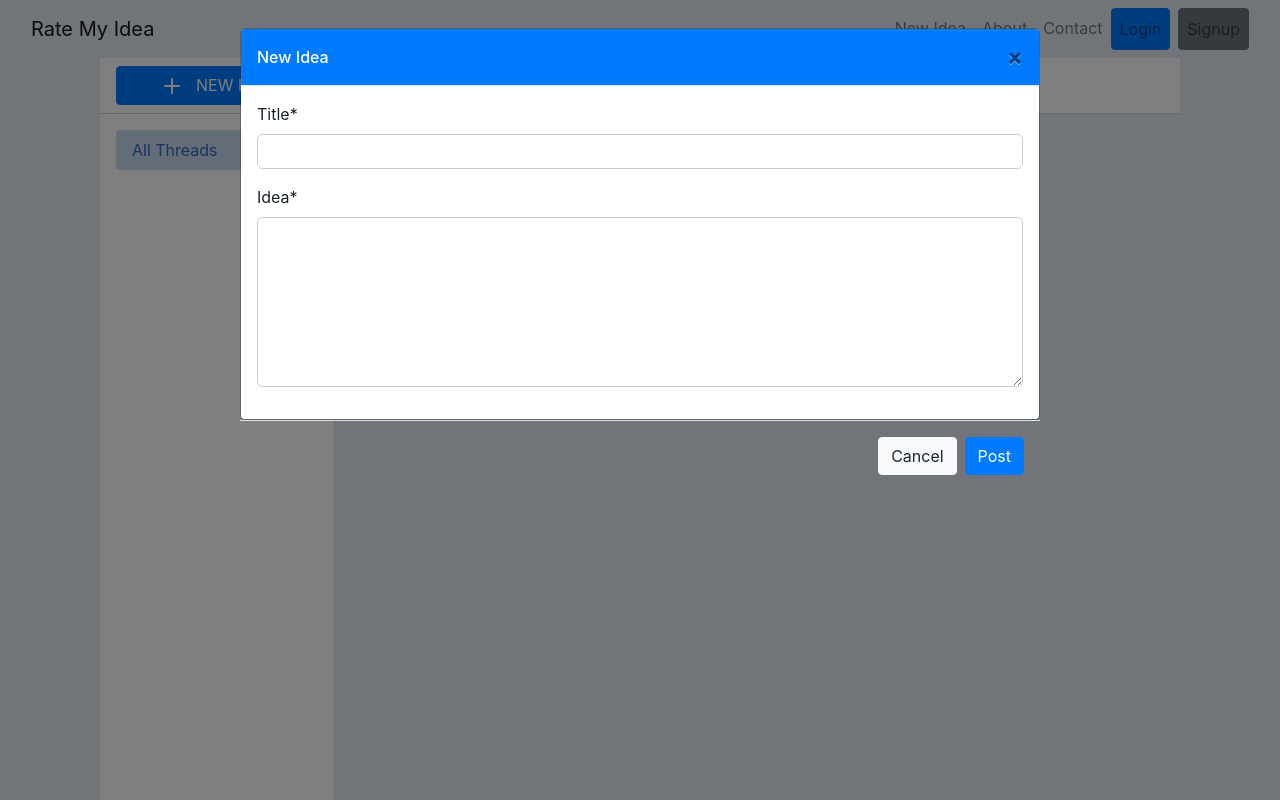
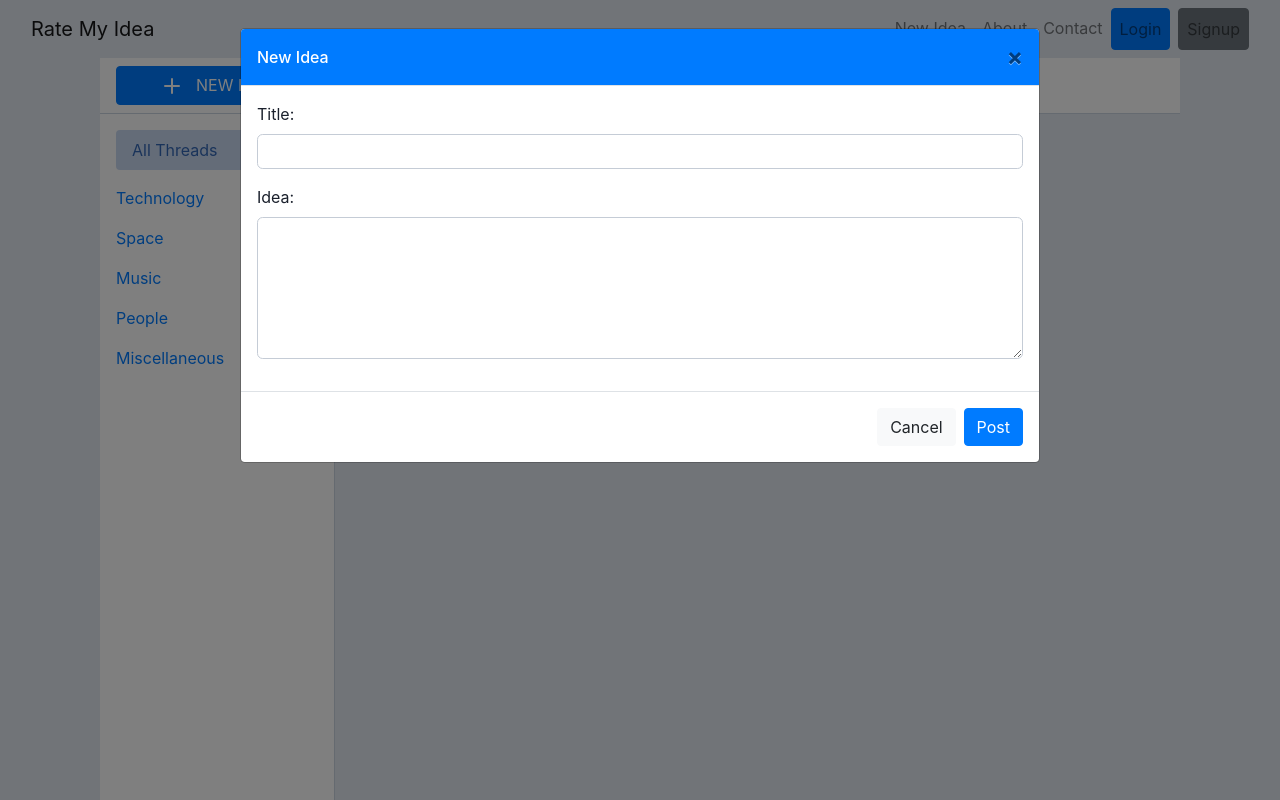
Before and after one commit to JackPflaum/RateMyIdea, a Django app: page / in a window 1280 px wide, after a click on "NEW IDEA". Run offline with Django 4.2, Linux system fonts and the light colour scheme; data that the repository does not hold is empty; some libraries are stand-ins or nearby versions.

Commit message:
Replaced Django forms with manual integration of input fields because Django forms wasn't wokring with the bootstrap modal.

```diff
--- a/RateMyIdea/ideas/views.py
+++ b/RateMyIdea/ideas/views.py
@@ -82,8 +82,7 @@ def home(request):
     # combine data into one set for easier access in template
     combined_data_set = zip(ideas_list, number_of_votes, number_of_comments)
 
-    form = NewIdeaForm()
-    context = {'ideas': combined_data_set, 'pages': pages, 'form': form, 'sort_option': sort_option}
+    context = {'ideas': combined_data_set, 'pages': pages, 'sort_option': sort_option}
     return render(request, 'home.html', context)
 
 
--- a/RateMyIdea/templates/home.html
+++ b/RateMyIdea/templates/home.html
@@ -31,11 +31,11 @@
                                     <div class="simplebar-content" style="padding: 16px;">
                                         <nav class="nav nav-pills nav-gap-y-1 flex-column">
                                             <a href="#" class="nav-link nav-link-faded has-icon active">All Threads</a>
-                                            {% if topics %}
-                                                {% for topic in topics %}
-                                                <a href="#" ><i class="nav-link nav-link-faded has-icon"></i>{{ topic.topic_name }}</a>
-                                                {% endfor %}
-                                            {% endif %}
+                                            <a href="#"><i class="nav-link nav-link-faded has-icon"></i>Technology</a>
+                                            <a href="#"><i class="nav-link nav-link-faded has-icon"></i>Space</a>
+                                            <a href="#"><i class="nav-link nav-link-faded has-icon"></i>Music</a>
+                                            <a href="#"><i class="nav-link nav-link-faded has-icon"></i>People</a>
+                                            <a href="#" ><i class="nav-link nav-link-faded has-icon"></i>Miscellaneous</a>
                                         </nav>
                                     </div>
                                 </div>
@@ -52,14 +52,6 @@
                 <!-- Inner main header -->
                 <div class="inner-main-header">
                     <a class="nav-link nav-icon rounded-circle nav-link-faded mr-3 d-md-none" href="#" data-toggle="inner-sidebar"><i class="material-icons">arrow_forward_ios</i></a>
-{% comment %}
-                    <select class="custom-select custom-select-sm w-auto mr-1">
-                        <option selected="">Latest</option>
-                        <option value="1">Highest Rated</option>
-                        <option value="3">Lowest Rated</option>
-                        <option value="3">Not Rated Yet</option>
-                    </select> {% endcomment %}
-
                     <form method="get" action="{% url 'ideas:home' %}">
                         <select class="custom-select custom-select-sm w-auto mr-1" onchange="this.form.submit()" name="sort">
                             <option value="latest" {% if sort_option == 'latest' %}selected{% endif %}>Latest</option>
@@ -87,11 +79,12 @@
             <!-- /Inner main -->
         </div>
 
+{% comment %}
         <!-- New Thread Modal -->
         <div class="modal fade" id="threadModal" tabindex="-1" role="dialog" aria-labelledby="threadModalLabel" aria-hidden="true">
             <div class="modal-dialog modal-lg" role="document">
                 <div class="modal-content">
-                    <form method="post"  action="{% url 'ideas:new_idea' %}">
+                    <form method="post"  action="{% url 'ideas:modal_new_idea' %}">
                         {% csrf_token %}
                         <div class="modal-header d-flex align-items-center bg-primary text-white">
                             <h6 class="modal-title mb-0" id="threadModalLabel">New Idea</h6>
@@ -112,6 +105,7 @@
                                     {{ form.idea.errors }}
                                 </div>
                             </div>
+                            {{ form.as_p }}
 
                         </div>
                         <div class="modal-footer">
@@ -121,7 +115,48 @@
                     </form>
                 </div>
             </div>
+        </div> {% endcomment %}
+
+
+        <!-- New Thread Modal -->
+        <div class="modal fade" id="threadModal" tabindex="-1" role="dialog" aria-labelledby="threadModalLabel" aria-hidden="true">
+            <div class="modal-dialog modal-lg" role="document">
+                <div class="modal-content">
+                    <form method="post" action="{% url 'ideas:modal_new_idea' %}">
+                        {% csrf_token %}
+                        <div class="modal-header d-flex align-items-center bg-primary text-white">
+                            <h6 class="modal-title mb-0" id="threadModalLabel">New Idea</h6>
+                            <button type="button" class="close" data-dismiss="modal" aria-label="Close">
+                                <span aria-hidden="true">×</span>
+                            </button>
+                        </div>
+                        <div class="modal-body">
+                            <!-- Render the 'title' field -->
+                            <div class="form-group">
+                                <label for="Title">Title:</label>
+                                <input type="text" id="Title" name="title" class="form-control">
+                                <div id="TitleErrors"></div>
+                                <span class="error">{{ title_error }}</span>
+                            </div>
+
+                            <!-- Render the 'idea' field -->
+                            <div class="form-group">
+                                <label for="Idea">Idea:</label>
+                                <textarea id="Idea" name="idea" class="form-control" rows="8"></textarea>
+                                <div id="IdeaErrors"></div>
+                                <span class="error">{{ idea_error }}</span>
+                            </div>
+                        </div>
+                        <div class="modal-footer">
+                            <button type="button" class="btn btn-light" data-dismiss="modal">Cancel</button>
+                            <button type="submit" class="btn btn-primary">Post</button>
+                        </div>
+                    </form>
+                </div>
+            </div>
         </div>
+
+
     </div>
 </div>
 
```
